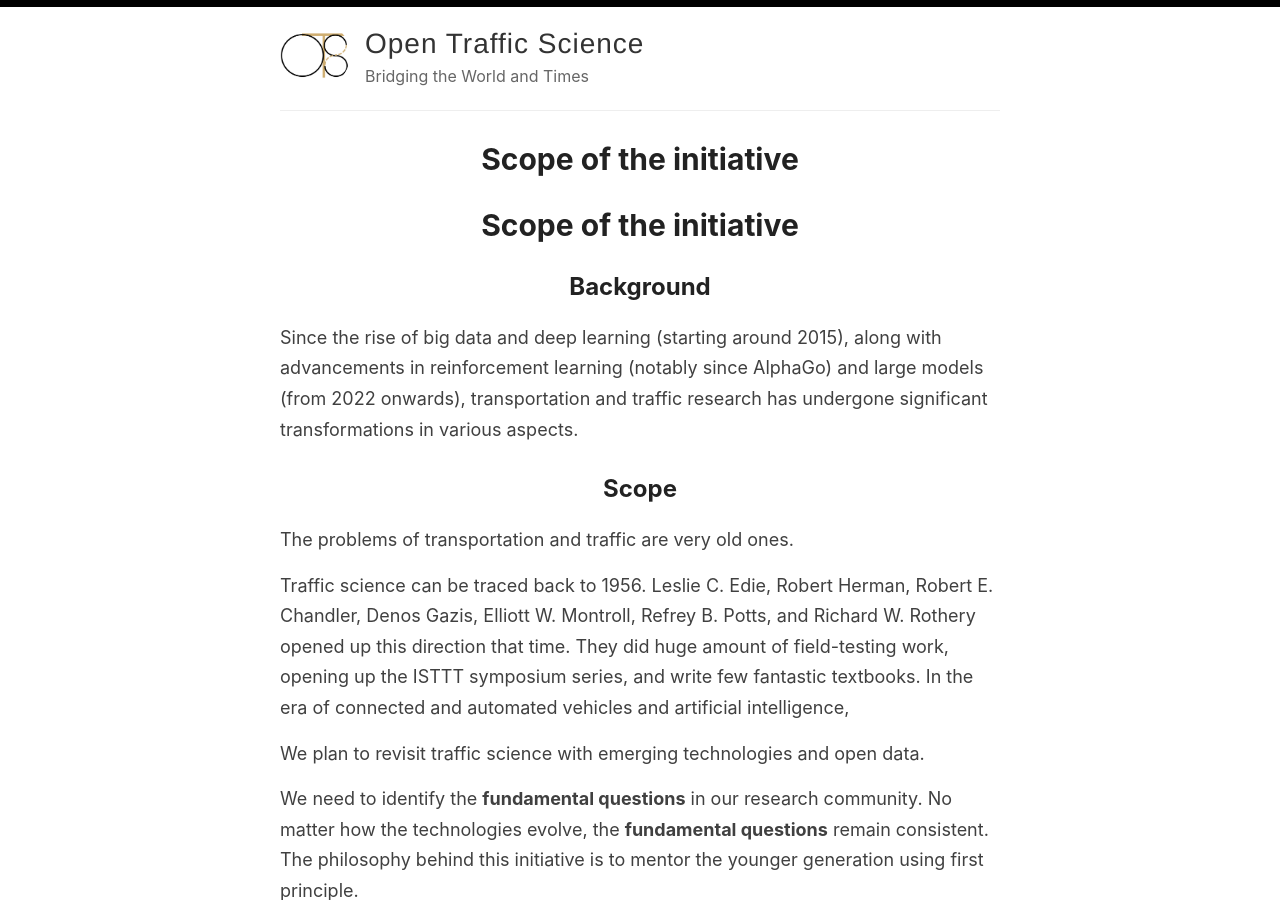
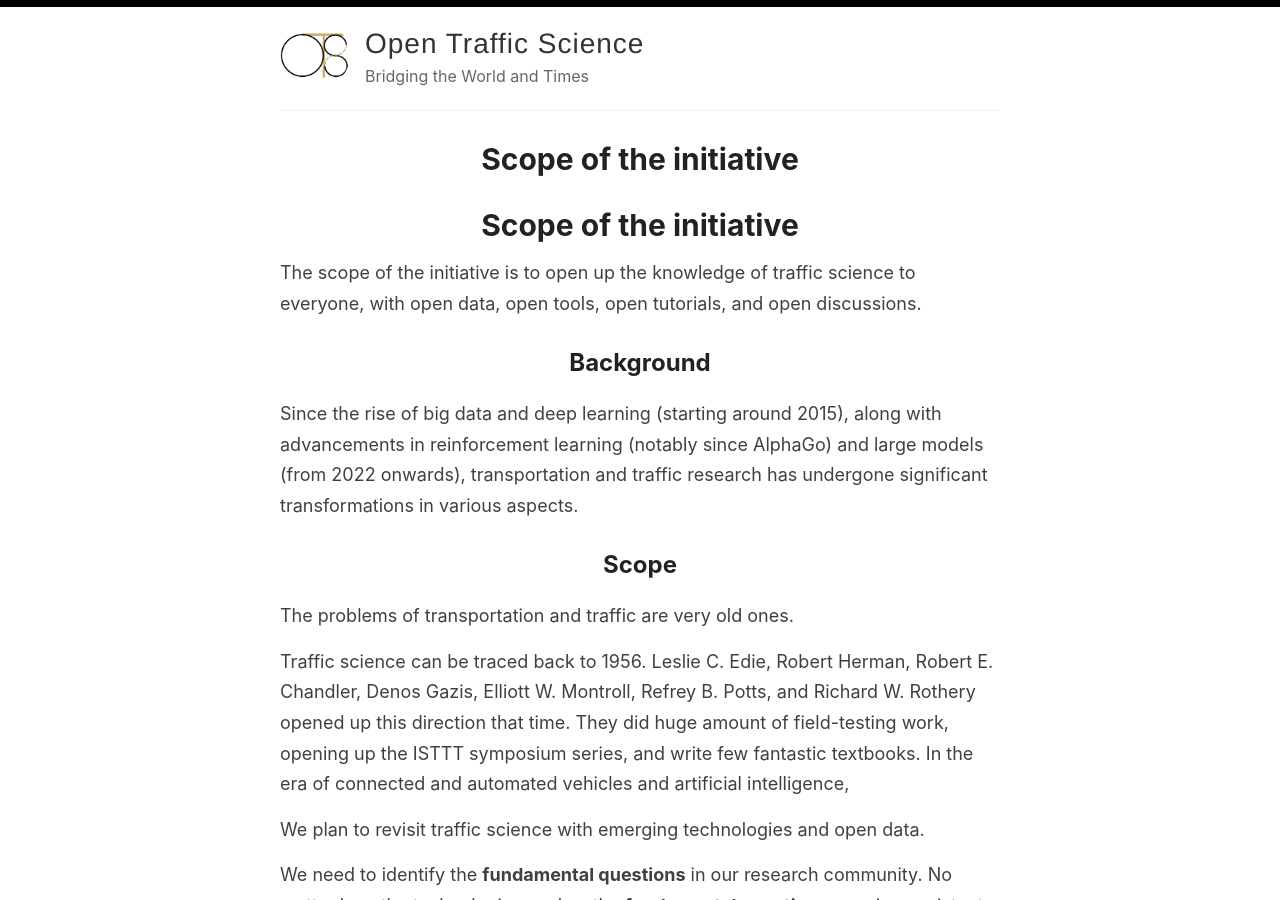
Before and after one commit to OpenTrafficScience/opentrafficscience.github.io, a Jekyll site: the page built from scope.md, in a window 1280 px wide and 900 px high. Built offline with Jekyll 4.4.1, drawn with Linux system fonts in a browser that asks for light colours; our own code applies the rules of GitHub Pages for plain Markdown files; comment, search, counter and statistics services are not loaded.

Commit message:
Try to see if the H1 issue fixed

```diff
--- a/scope.md
+++ b/scope.md
@@ -1,5 +1,5 @@
 # Scope of the initiative
-
+The scope of the initiative is to open up the knowledge of traffic science to everyone, with open data, open tools, open tutorials, and open discussions.
 ## Background
 Since the rise of big data and deep learning (starting around 2015), along with advancements in reinforcement learning (notably since AlphaGo) and large models (from 2022 onwards), transportation and traffic research has undergone significant transformations in various aspects.
 
```
